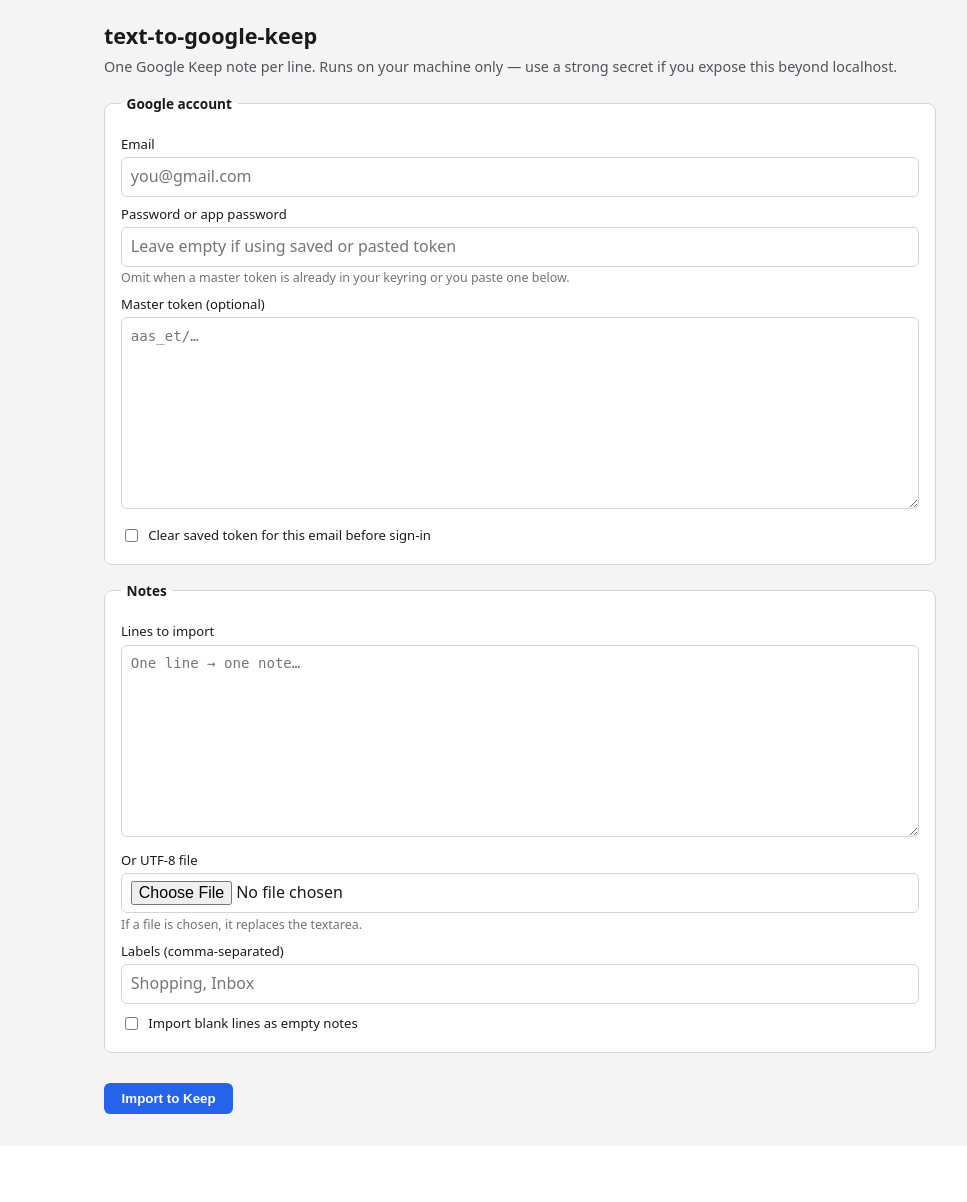
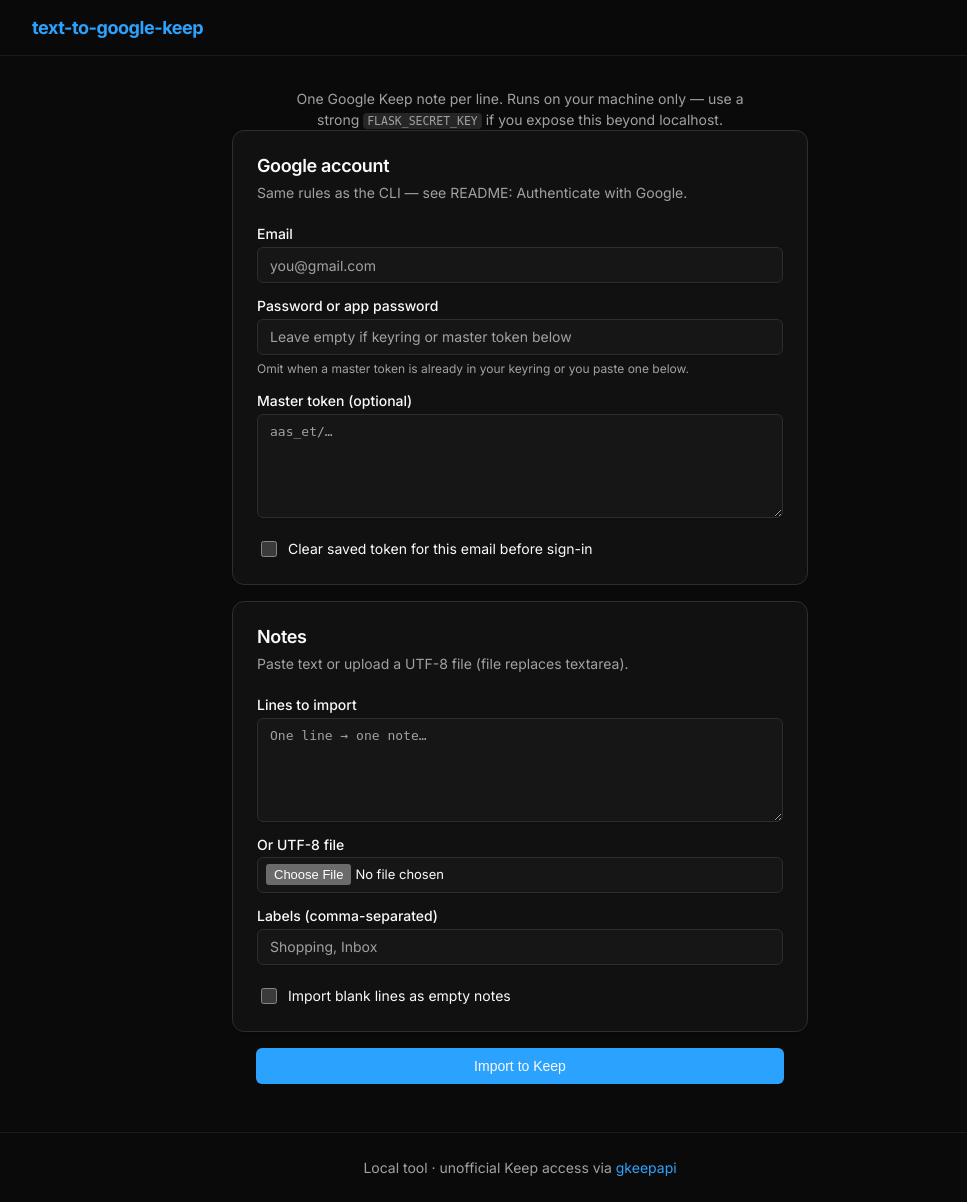
Before and after one commit to will2357/text-to-google-keep, a Flask app: page / in a window 1280 px wide. Shown: the whole page, without its empty margins (120-1087 px from the left). Before the commit the page ends 1114 px from the top, so only its background shows below. Run offline with Flask 3, Linux system fonts and the light colour scheme.

Commit message:
task: restyle web UI to match sython theme (dark, Inter, cards)

```diff
--- /dev/null
+++ b/text_to_google_keep/static/app.css
@@ -0,0 +1,321 @@
+/* Theme aligned with ~/src/sython/frontend/src/index.css (Tailwind @theme) */
+:root {
+  --color-background: oklch(0.145 0 0);
+  --color-foreground: oklch(0.985 0 0);
+  --color-card: oklch(0.178 0 0);
+  --color-card-foreground: oklch(0.985 0 0);
+  --color-primary: oklch(0.7 0.18 250);
+  --color-primary-foreground: oklch(0.985 0 0);
+  --color-secondary: oklch(0.269 0 0);
+  --color-secondary-foreground: oklch(0.985 0 0);
+  --color-muted: oklch(0.269 0 0);
+  --color-muted-foreground: oklch(0.708 0 0);
+  --color-accent: oklch(0.269 0 0);
+  --color-accent-foreground: oklch(0.985 0 0);
+  --color-destructive: oklch(0.577 0.245 27.325);
+  --color-border: oklch(0.3 0 0);
+  --color-input: oklch(0.3 0 0);
+  --color-ring: oklch(0.7 0.18 250);
+  --radius-sm: 0.25rem;
+  --radius-md: 0.375rem;
+  --radius-lg: 0.5rem;
+  --radius-xl: 0.75rem;
+  --header-h: 3.5rem;
+  --shadow-sm: 0 1px 2px oklch(0 0 0 / 0.25);
+}
+
+*,
+*::before,
+*::after {
+  box-sizing: border-box;
+}
+
+html {
+  color-scheme: dark;
+}
+
+body {
+  margin: 0;
+  min-height: 100vh;
+  background-color: var(--color-background);
+  color: var(--color-foreground);
+  font-family: "Inter", ui-sans-serif, system-ui, sans-serif;
+  font-size: 0.875rem;
+  line-height: 1.5;
+  -webkit-font-smoothing: antialiased;
+  -moz-osx-font-smoothing: grayscale;
+}
+
+.shell {
+  min-height: 100vh;
+  display: flex;
+  flex-direction: column;
+}
+
+.site-header {
+  position: sticky;
+  top: 0;
+  z-index: 50;
+  height: var(--header-h);
+  border-bottom: 1px solid color-mix(in oklch, var(--color-border) 50%, transparent);
+  background: color-mix(in oklch, var(--color-background) 82%, transparent);
+  backdrop-filter: blur(8px);
+}
+
+.site-header__inner {
+  margin: 0 auto;
+  max-width: 64rem;
+  height: 100%;
+  display: flex;
+  align-items: center;
+  justify-content: space-between;
+  padding: 0 1.5rem;
+}
+
+.brand {
+  font-size: 1.125rem;
+  font-weight: 700;
+  letter-spacing: -0.025em;
+  color: var(--color-primary);
+  text-decoration: none;
+}
+
+.brand:hover {
+  color: color-mix(in oklch, var(--color-primary) 85%, white);
+}
+
+.site-main {
+  flex: 1;
+  display: flex;
+  flex-direction: column;
+  align-items: center;
+  padding: 2rem 1rem 3rem;
+}
+
+.page-wrap {
+  width: 100%;
+  max-width: 36rem;
+  display: flex;
+  flex-direction: column;
+  gap: 1.25rem;
+}
+
+.flash {
+  border-radius: var(--radius-md);
+  padding: 0.75rem 1rem;
+  font-size: 0.875rem;
+  line-height: 1.45;
+}
+
+.flash.error {
+  border: 1px solid color-mix(in oklch, var(--color-destructive) 55%, transparent);
+  background: color-mix(in oklch, var(--color-destructive) 18%, var(--color-background));
+  color: oklch(0.92 0.04 27);
+}
+
+.flash.ok {
+  border: 1px solid color-mix(in oklch, oklch(0.65 0.14 160) 45%, transparent);
+  background: color-mix(in oklch, oklch(0.55 0.1 160) 12%, var(--color-background));
+  color: oklch(0.93 0.03 160);
+}
+
+.card {
+  display: flex;
+  flex-direction: column;
+  gap: 1.5rem;
+  border-radius: var(--radius-xl);
+  border: 1px solid var(--color-border);
+  background: var(--color-card);
+  color: var(--color-card-foreground);
+  box-shadow: var(--shadow-sm);
+  padding: 1.5rem 0;
+}
+
+.card__header {
+  display: flex;
+  flex-direction: column;
+  gap: 0.35rem;
+  padding: 0 1.5rem;
+}
+
+.card__title {
+  margin: 0;
+  font-size: 1.125rem;
+  font-weight: 600;
+  line-height: 1.2;
+  letter-spacing: -0.02em;
+}
+
+.card__desc {
+  margin: 0;
+  font-size: 0.875rem;
+  color: var(--color-muted-foreground);
+}
+
+.card__content {
+  padding: 0 1.5rem;
+  display: flex;
+  flex-direction: column;
+  gap: 1rem;
+}
+
+.form-stack {
+  display: flex;
+  flex-direction: column;
+  gap: 1rem;
+}
+
+.field {
+  display: flex;
+  flex-direction: column;
+  gap: 0.35rem;
+}
+
+.field label,
+label.field-label {
+  font-size: 0.875rem;
+  font-weight: 500;
+  line-height: 1;
+  user-select: none;
+}
+
+.field-hint {
+  margin: 0;
+  font-size: 0.75rem;
+  color: var(--color-muted-foreground);
+}
+
+.input,
+textarea.input {
+  width: 100%;
+  min-height: 2.25rem;
+  padding: 0.25rem 0.75rem;
+  border-radius: var(--radius-md);
+  border: 1px solid var(--color-input);
+  background: color-mix(in oklch, var(--color-input) 18%, transparent);
+  color: var(--color-foreground);
+  font: inherit;
+  font-size: 0.875rem;
+  outline: none;
+  box-shadow: 0 1px 1px oklch(0 0 0 / 0.12);
+  transition: border-color 0.15s, box-shadow 0.15s;
+}
+
+textarea.input {
+  min-height: 6.5rem;
+  resize: vertical;
+  padding: 0.5rem 0.75rem;
+  line-height: 1.45;
+}
+
+textarea.input--mono {
+  font-family: ui-monospace, "Cascadia Code", "Source Code Pro", monospace;
+  font-size: 0.8125rem;
+}
+
+.input::placeholder,
+textarea.input::placeholder {
+  color: var(--color-muted-foreground);
+}
+
+.input:focus-visible,
+textarea.input:focus-visible {
+  border-color: var(--color-ring);
+  box-shadow: 0 0 0 3px color-mix(in oklch, var(--color-ring) 45%, transparent);
+}
+
+input[type="file"].input {
+  padding: 0.35rem 0.5rem;
+  font-size: 0.8125rem;
+  cursor: pointer;
+}
+
+.check {
+  display: flex;
+  align-items: center;
+  gap: 0.5rem;
+  margin-top: 0.25rem;
+  cursor: pointer;
+  font-size: 0.875rem;
+  font-weight: 400;
+  color: var(--color-foreground);
+}
+
+.check input {
+  width: 1rem;
+  height: 1rem;
+  border-radius: var(--radius-sm);
+  accent-color: var(--color-primary);
+  cursor: pointer;
+}
+
+.actions {
+  padding: 0 1.5rem;
+}
+
+.btn {
+  display: inline-flex;
+  align-items: center;
+  justify-content: center;
+  width: 100%;
+  min-height: 2.25rem;
+  padding: 0.5rem 1rem;
+  border: none;
+  border-radius: var(--radius-md);
+  background: var(--color-primary);
+  color: var(--color-primary-foreground);
+  font-size: 0.875rem;
+  font-weight: 500;
+  cursor: pointer;
+  transition: background 0.15s, opacity 0.15s;
+}
+
+.btn:hover {
+  background: color-mix(in oklch, var(--color-primary) 90%, black);
+}
+
+.btn:focus-visible {
+  outline: none;
+  box-shadow: 0 0 0 3px color-mix(in oklch, var(--color-ring) 45%, transparent);
+}
+
+.btn:disabled {
+  opacity: 0.5;
+  pointer-events: none;
+}
+
+.site-footer {
+  border-top: 1px solid color-mix(in oklch, var(--color-border) 50%, transparent);
+  padding: 1.5rem 1rem;
+  text-align: center;
+  font-size: 0.875rem;
+  color: var(--color-muted-foreground);
+}
+
+.footer-link {
+  color: var(--color-primary);
+  text-decoration: none;
+}
+
+.footer-link:hover {
+  text-decoration: underline;
+  text-underline-offset: 4px;
+}
+
+.inline-code {
+  font-family: ui-monospace, "Cascadia Code", monospace;
+  font-size: 0.82em;
+  background: var(--color-muted);
+  padding: 0.12em 0.35em;
+  border-radius: var(--radius-sm);
+}
+
+.lead {
+  margin: 0;
+  font-size: 0.875rem;
+  color: var(--color-muted-foreground);
+  text-align: center;
+  line-height: 1.5;
+  max-width: 28rem;
+  align-self: center;
+}
--- a/text_to_google_keep/templates/index.html
+++ b/text_to_google_keep/templates/index.html
@@ -4,30 +4,23 @@
   <meta charset="utf-8">
   <meta name="viewport" content="width=device-width, initial-scale=1">
   <title>text-to-google-keep</title>
-  <style>
-    :root { font-family: system-ui, sans-serif; line-height: 1.45; color: #1a1a1a; background: #f4f4f5; }
-    body { max-width: 52rem; margin: 0 auto; padding: 1.25rem 1rem 2rem; }
-    h1 { font-size: 1.35rem; font-weight: 650; margin: 0 0 0.35rem; }
-    p.sub { margin: 0 0 1rem; color: #52525b; font-size: 0.9rem; }
-    .flash { padding: 0.65rem 0.85rem; border-radius: 6px; margin-bottom: 1rem; font-size: 0.92rem; }
-    .flash.error { background: #fee2e2; color: #991b1b; border: 1px solid #fecaca; }
-    .flash.ok { background: #dcfce7; color: #166534; border: 1px solid #bbf7d0; }
-    fieldset { border: 1px solid #d4d4d8; border-radius: 8px; padding: 0.85rem 1rem 1rem; margin: 0 0 1rem; background: #fff; }
-    legend { padding: 0 0.35rem; font-weight: 600; font-size: 0.85rem; }
-    label { display: block; font-size: 0.82rem; font-weight: 500; margin: 0.5rem 0 0.2rem; }
-    label.inline { display: flex; align-items: center; gap: 0.45rem; font-weight: 400; margin-top: 0.65rem; cursor: pointer; }
-    input[type="text"], input[type="password"], input[type="file"], textarea {
-      width: 100%; box-sizing: border-box; font: inherit; padding: 0.45rem 0.55rem; border: 1px solid #d4d4d8; border-radius: 6px;
-    }
-    textarea { min-height: 12rem; font-family: ui-monospace, monospace; font-size: 0.88rem; }
-    button { margin-top: 0.85rem; padding: 0.5rem 1.1rem; font-weight: 600; border-radius: 6px; border: 0; background: #2563eb; color: #fff; cursor: pointer; }
-    button:hover { background: #1d4ed8; }
-    .hint { font-size: 0.78rem; color: #71717a; margin: 0.15rem 0 0; }
-  </style>
+  <link rel="preconnect" href="https://fonts.googleapis.com">
+  <link rel="preconnect" href="https://fonts.gstatic.com" crossorigin>
+  <link href="https://fonts.googleapis.com/css2?family=Inter:wght@400;500;600;700&display=swap" rel="stylesheet">
+  <link rel="stylesheet" href="{{ url_for('static', filename='app.css') }}">
 </head>
 <body>
-  <h1>text-to-google-keep</h1>
-  <p class="sub">One Google Keep note per line. Runs on your machine only — use a strong secret if you expose this beyond localhost.</p>
+  <div class="shell">
+    <header class="site-header">
+      <div class="site-header__inner">
+        <a class="brand" href="{{ url_for('index') }}">text-to-google-keep</a>
+      </div>
+    </header>
+
+    <main class="site-main">
+      <p class="lead">One Google Keep note per line. Runs on your machine only — use a strong <code class="inline-code">FLASK_SECRET_KEY</code> if you expose this beyond localhost.</p>
+
+      <div class="page-wrap">
         {% with messages = get_flashed_messages(with_categories=true) %}
           {% if messages %}
             {% for category, message in messages %}
@@ -35,30 +28,69 @@
             {% endfor %}
           {% endif %}
         {% endwith %}
-  <form method="post" action="{{ url_for('submit') }}" enctype="multipart/form-data">
-    <fieldset>
-      <legend>Google account</legend>
-      <label for="email">Email</label>
-      <input id="email" name="email" type="text" autocomplete="username" required placeholder="you@gmail.com">
-      <label for="password">Password or app password</label>
-      <input id="password" name="password" type="password" autocomplete="current-password" placeholder="Leave empty if using saved or pasted token">
-      <p class="hint">Omit when a master token is already in your keyring or you paste one below.</p>
-      <label for="master_token">Master token (optional)</label>
-      <textarea id="master_token" name="master_token" rows="2" placeholder="aas_et/…"></textarea>
-      <label class="inline"><input type="checkbox" name="reset" value="1"> Clear saved token for this email before sign-in</label>
-    </fieldset>
-    <fieldset>
-      <legend>Notes</legend>
-      <label for="content">Lines to import</label>
-      <textarea id="content" name="content" placeholder="One line → one note…"></textarea>
-      <label for="file">Or UTF-8 file</label>
-      <input id="file" name="file" type="file" accept=".txt,text/plain,.md,.csv,.log,*/*">
-      <p class="hint">If a file is chosen, it replaces the textarea.</p>
-      <label for="labels">Labels (comma-separated)</label>
-      <input id="labels" name="labels" type="text" placeholder="Shopping, Inbox">
-      <label class="inline"><input type="checkbox" name="blank_lines" value="1"> Import blank lines as empty notes</label>
-    </fieldset>
-    <button type="submit">Import to Keep</button>
+
+        <form method="post" action="{{ url_for('submit') }}" enctype="multipart/form-data" class="form-stack">
+          <div class="card">
+            <div class="card__header">
+              <h2 class="card__title">Google account</h2>
+              <p class="card__desc">Same rules as the CLI — see README: Authenticate with Google.</p>
+            </div>
+            <div class="card__content">
+              <div class="field">
+                <label class="field-label" for="email">Email</label>
+                <input class="input" id="email" name="email" type="text" autocomplete="username" required placeholder="you@gmail.com">
+              </div>
+              <div class="field">
+                <label class="field-label" for="password">Password or app password</label>
+                <input class="input" id="password" name="password" type="password" autocomplete="current-password" placeholder="Leave empty if keyring or master token below">
+                <p class="field-hint">Omit when a master token is already in your keyring or you paste one below.</p>
+              </div>
+              <div class="field">
+                <label class="field-label" for="master_token">Master token (optional)</label>
+                <textarea class="input input--mono" id="master_token" name="master_token" rows="2" placeholder="aas_et/…"></textarea>
+              </div>
+              <label class="check">
+                <input type="checkbox" name="reset" value="1">
+                Clear saved token for this email before sign-in
+              </label>
+            </div>
+          </div>
+
+          <div class="card">
+            <div class="card__header">
+              <h2 class="card__title">Notes</h2>
+              <p class="card__desc">Paste text or upload a UTF-8 file (file replaces textarea).</p>
+            </div>
+            <div class="card__content">
+              <div class="field">
+                <label class="field-label" for="content">Lines to import</label>
+                <textarea class="input input--mono" id="content" name="content" placeholder="One line → one note…"></textarea>
+              </div>
+              <div class="field">
+                <label class="field-label" for="file">Or UTF-8 file</label>
+                <input class="input" id="file" name="file" type="file" accept=".txt,text/plain,.md,.csv,.log,*/*">
+              </div>
+              <div class="field">
+                <label class="field-label" for="labels">Labels (comma-separated)</label>
+                <input class="input" id="labels" name="labels" type="text" placeholder="Shopping, Inbox">
+              </div>
+              <label class="check">
+                <input type="checkbox" name="blank_lines" value="1">
+                Import blank lines as empty notes
+              </label>
+            </div>
+          </div>
+
+          <div class="actions">
+            <button class="btn" type="submit">Import to Keep</button>
+          </div>
         </form>
+      </div>
+    </main>
+
+    <footer class="site-footer">
+      Local tool · unofficial Keep access via <a class="footer-link" href="https://github.com/kiwiz/gkeepapi">gkeepapi</a>
+    </footer>
+  </div>
 </body>
 </html>
```
Lines whose indentation alone changed are shown as unchanged.
